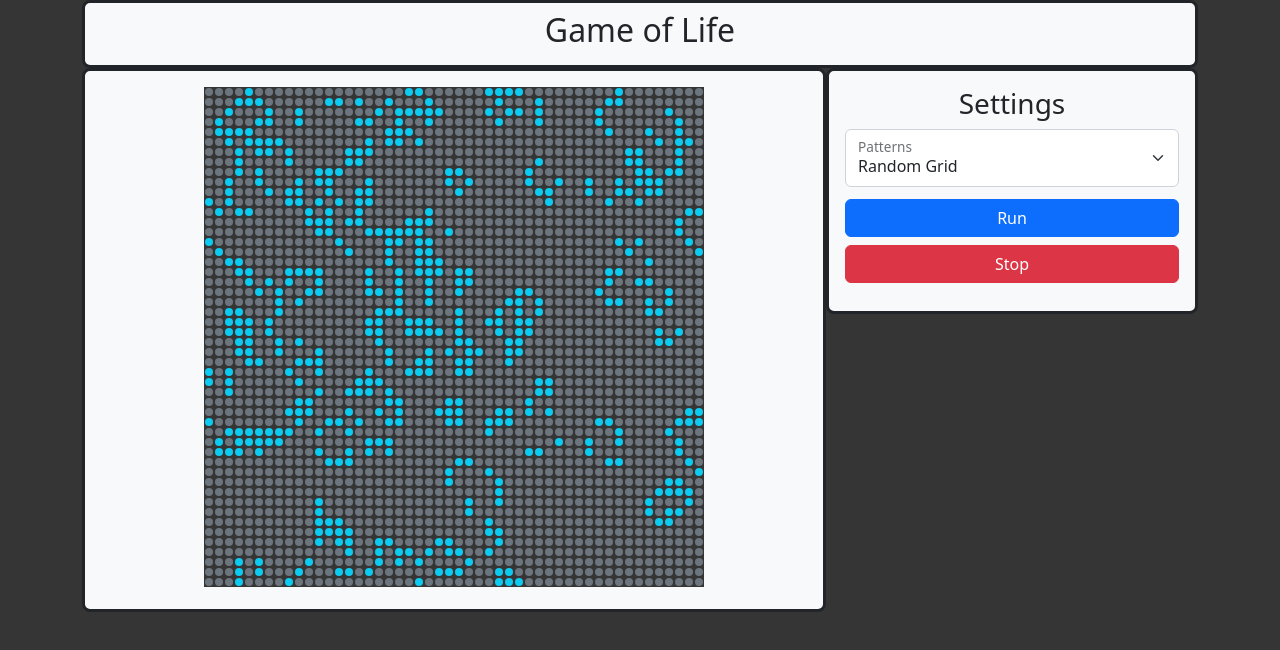
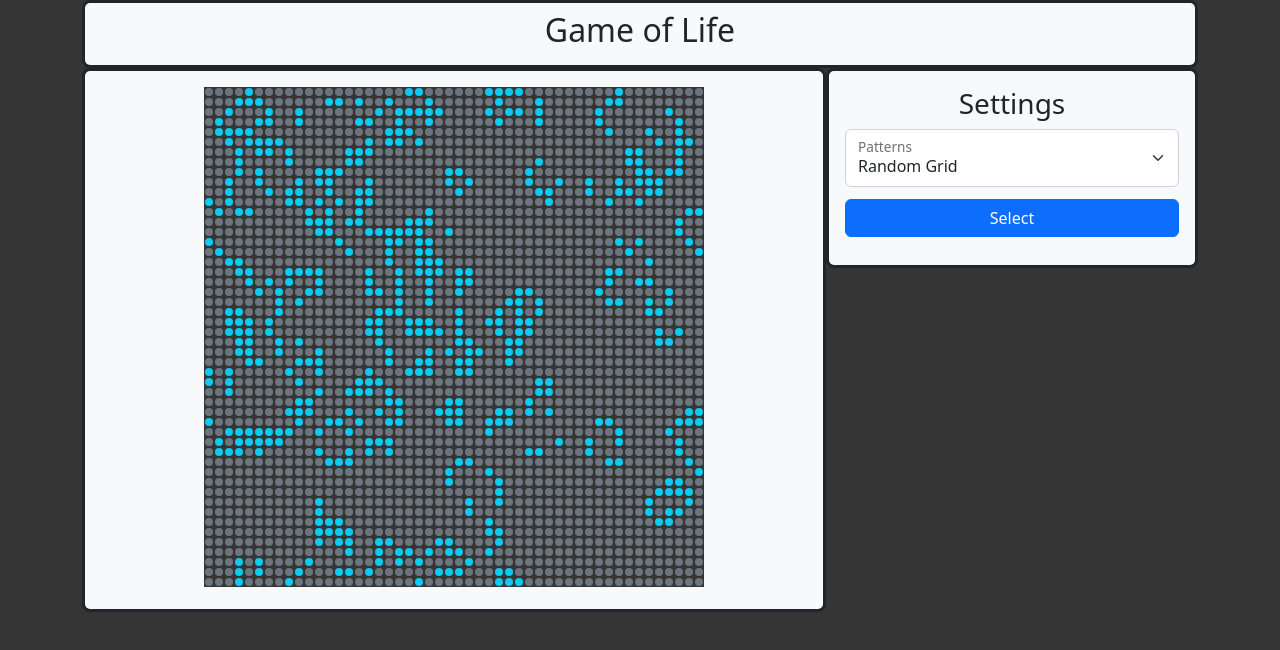
Before and after one commit to frnndgrrr/Game-of-life, a React (Create React App) app: page / in a window 1280 px wide. Shown: the top 650 px of the page. Built offline with nearby package versions, Linux system fonts and the light colour scheme.

Commit message:
Removes "Stop" button from Settings UI

```diff
--- a/src/components/Settings.jsx
+++ b/src/components/Settings.jsx
@@ -14,10 +14,6 @@ function Settings() {
     if(option) {
       dispatch({ type: option });
     }
-  }
-
-  function handleStop() {
-    dispatch({ type: "RUN_BLINKER" });
   }
 
   return (
@@ -41,10 +37,7 @@ function Settings() {
 
         <div className="d-flex flex-column justify-content-between py-2">
           <button className="btn btn-primary my-1" onClick={handleRun}>
-            Run
-          </button>
-          <button className="btn btn-danger my-1" onClick={handleStop}>
-            Stop
+            Select
           </button>
         </div>
       </div>
```
